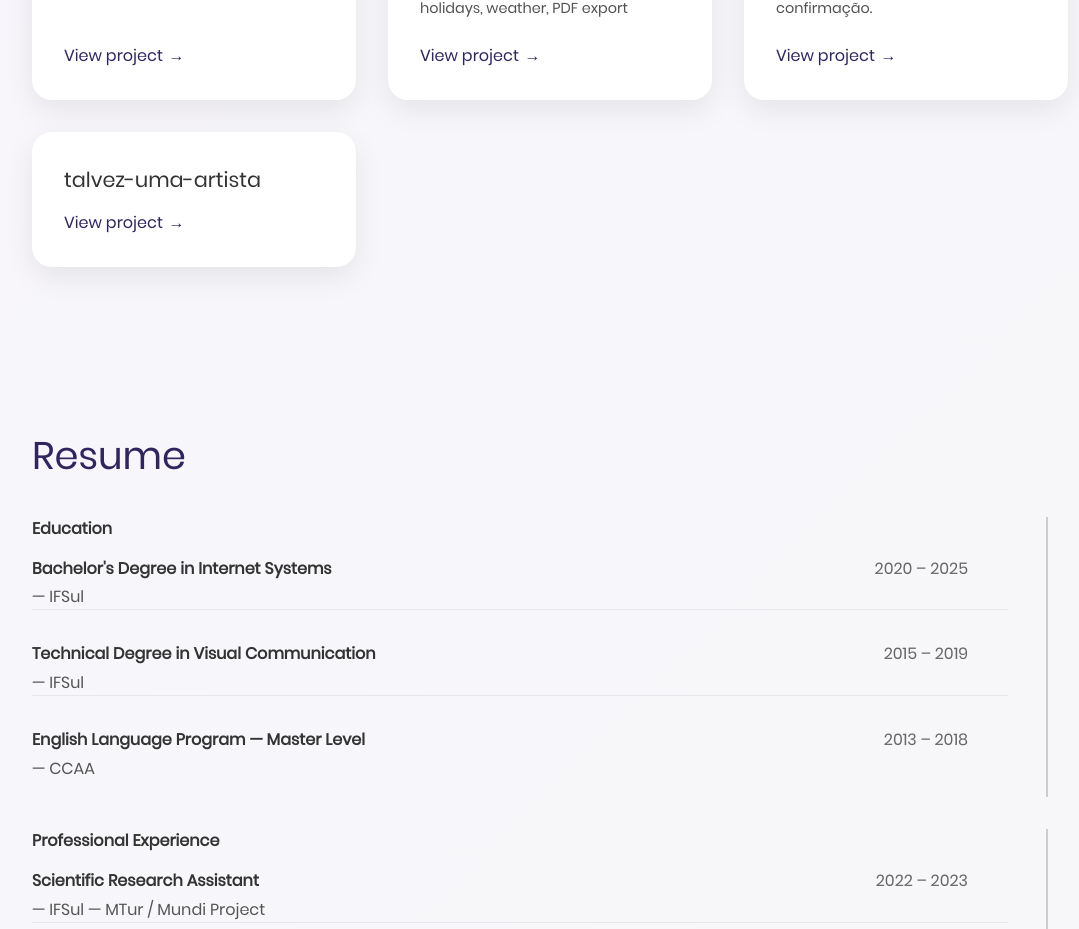
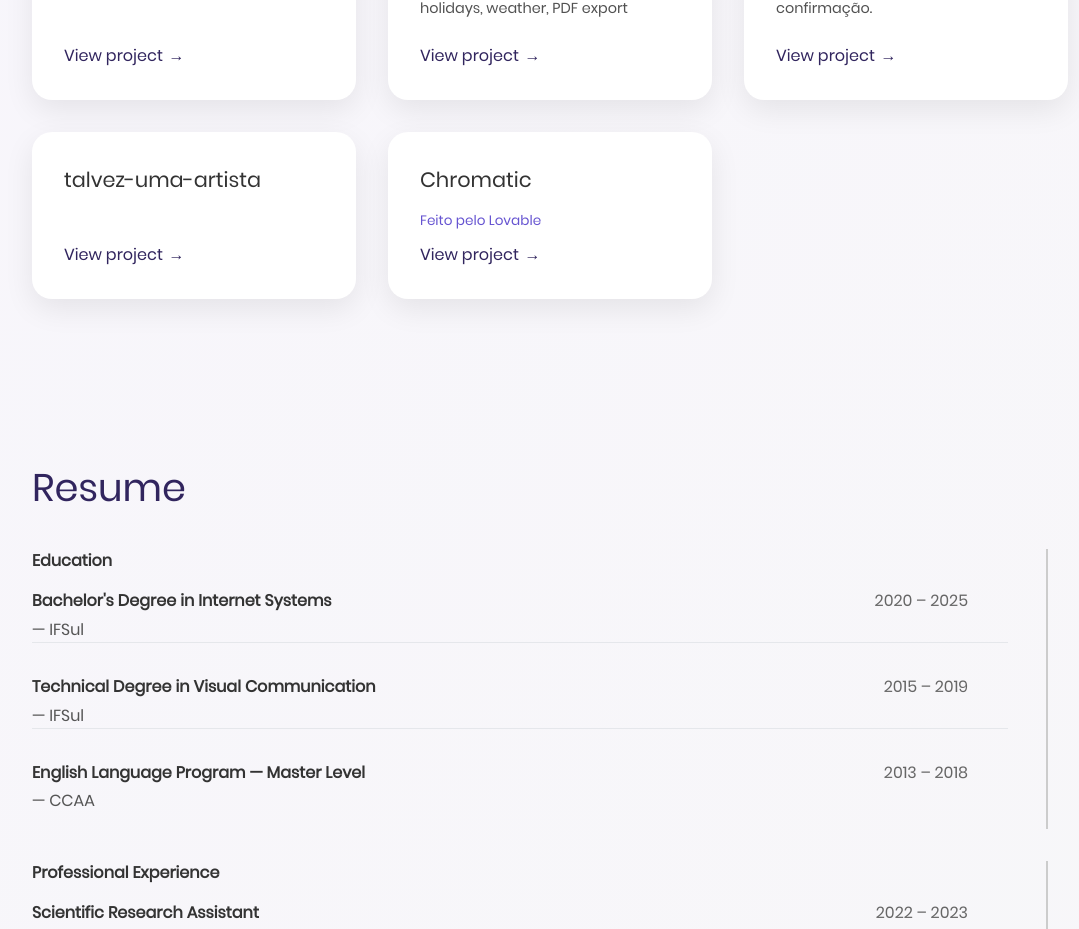
Before and after one commit to sth3r/Portfilio, a React (Vite) app: page / in a window 1280 px wide. Shown: the part 3214-4143 px from the top of the page, without its empty margins (90-1169 px from the left). Built offline with nearby package versions, Linux system fonts and the light colour scheme.

Commit message:
+1 projeto

```diff
--- a/src/components/ProjectsSection.tsx
+++ b/src/components/ProjectsSection.tsx
@@ -70,6 +70,14 @@ export default function ProjectsSection() {
               {t.visit}
             </a>
           </div>
+
+          <div className="project-card">
+            <h3>Chromatic</h3>
+            <span className="linguagens">Feito pelo Lovable</span>
+            <a  href="https://palette-perfection.vercel.app/"target="_blank">
+              {t.visit}
+            </a>
+          </div>
         </div>
       </section>
 
```
